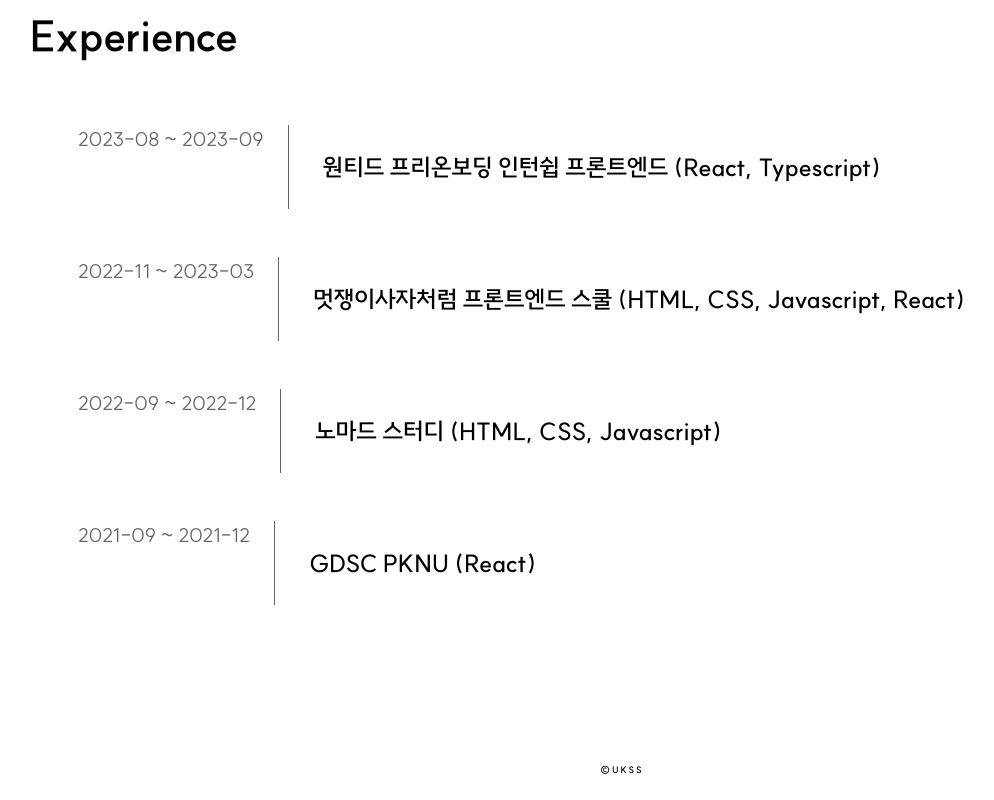
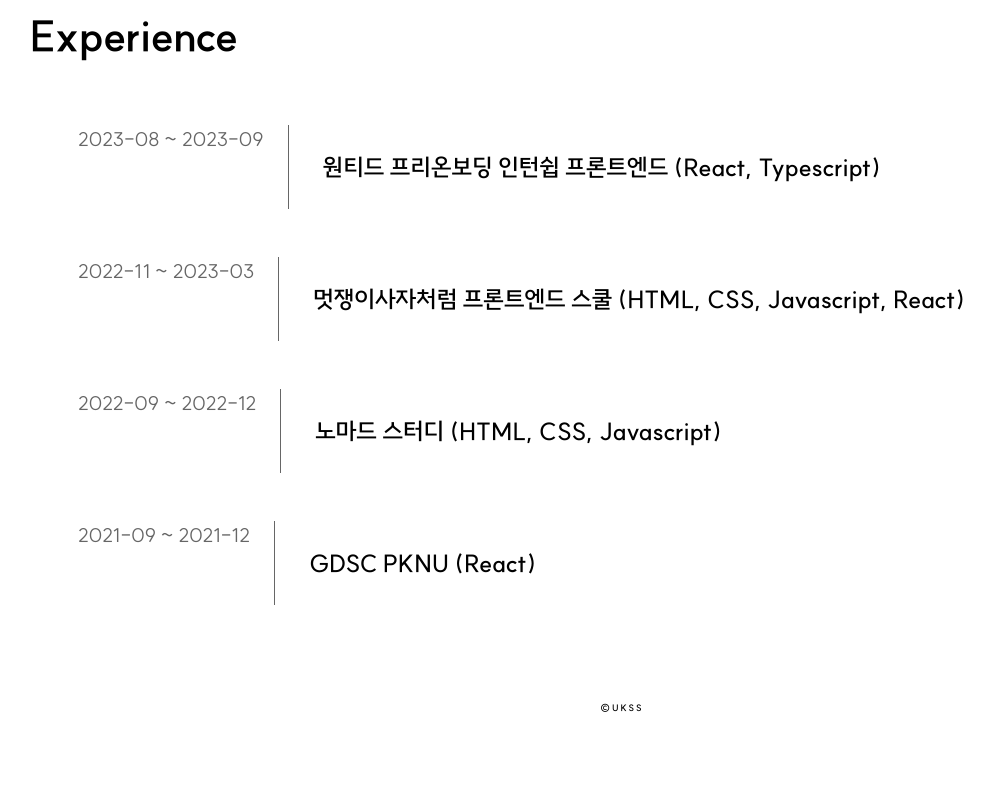
Before and after one commit to ukssss/portfolio, a React (Vite) app: page /about in a window 1280 px wide. Shown: the part 1048-1848 px from the top of the page, without its empty margins (18-1012 px from the left). After the commit the page ends 1787 px from the top, so only its background shows below. Built offline with nearby package versions, Linux system fonts and the light colour scheme.

Commit message:
Fix | Footer 위치 수정

```diff
--- a/src/components/common/Footer.tsx
+++ b/src/components/common/Footer.tsx
@@ -9,9 +9,9 @@
 };
 
 const Container = styled.div`
+    position: relative;
     width: 100%;
-    bottom: 0;
-    padding: 1rem;
+    height: auto;
 `;
 
 const StyledFooter = styled.footer`
@@ -20,6 +20,10 @@
     text-align: center;
     text-transform: uppercase;
     font-weight: 700;
+    padding: 1rem;
+    position: absolute;
+    width: 100%;
+    bottom: 0;
 `;
 
 export default Footer;
```
